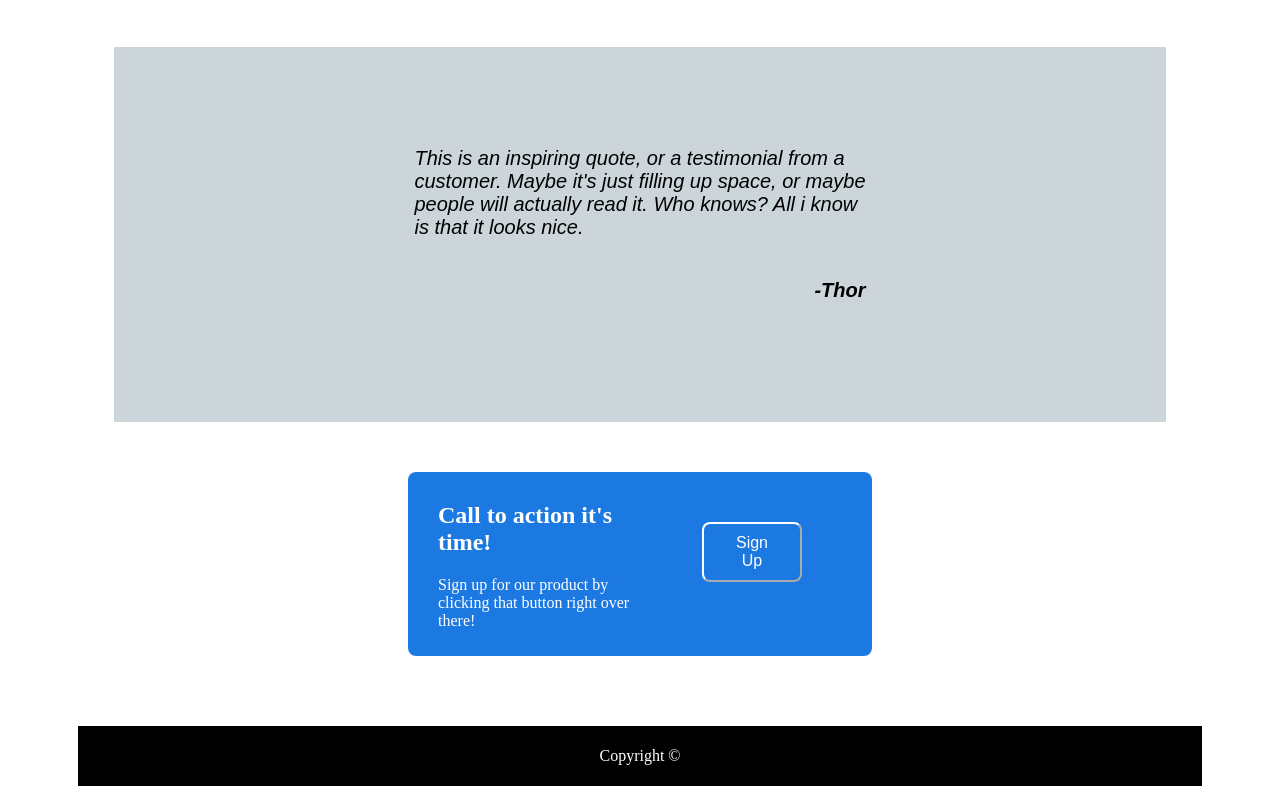
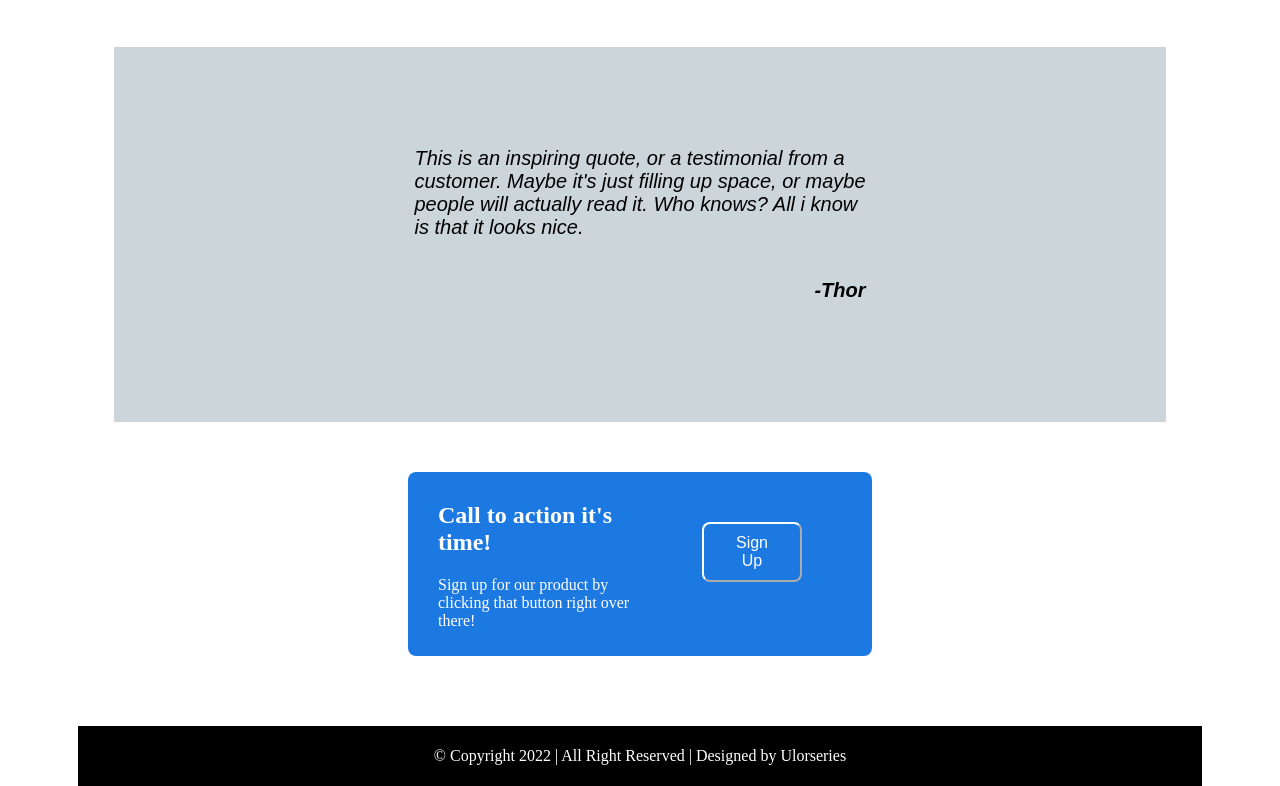
Before and after one commit to ulormichael/css-website, a plain HTML site: page index.html in a window 1280 px wide. Shown: the part 891-1677 px from the top of the page. Drawn offline with Linux system fonts and the light colour scheme.

Commit message:
added new changes

```diff
--- a/index.html
+++ b/index.html
@@ -116,7 +116,7 @@
 
     <footer id="footer">
       <div class="copyright">
-        <p>Copyright &copy;</p>
+        <p> &copy; Copyright 2022 | All Right Reserved | Designed by Ulorseries</p>
       </div>
     </footer>
   </body>
```
